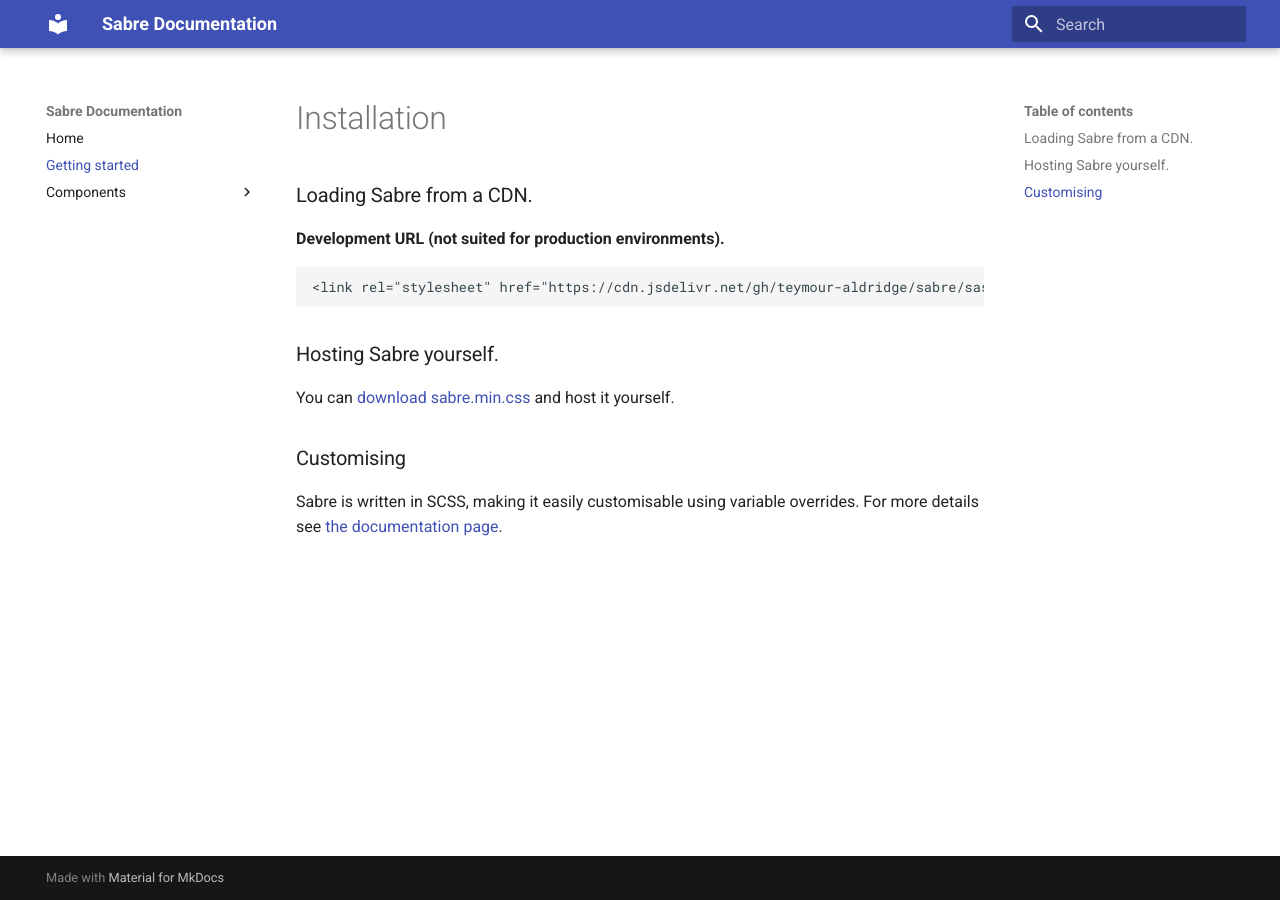
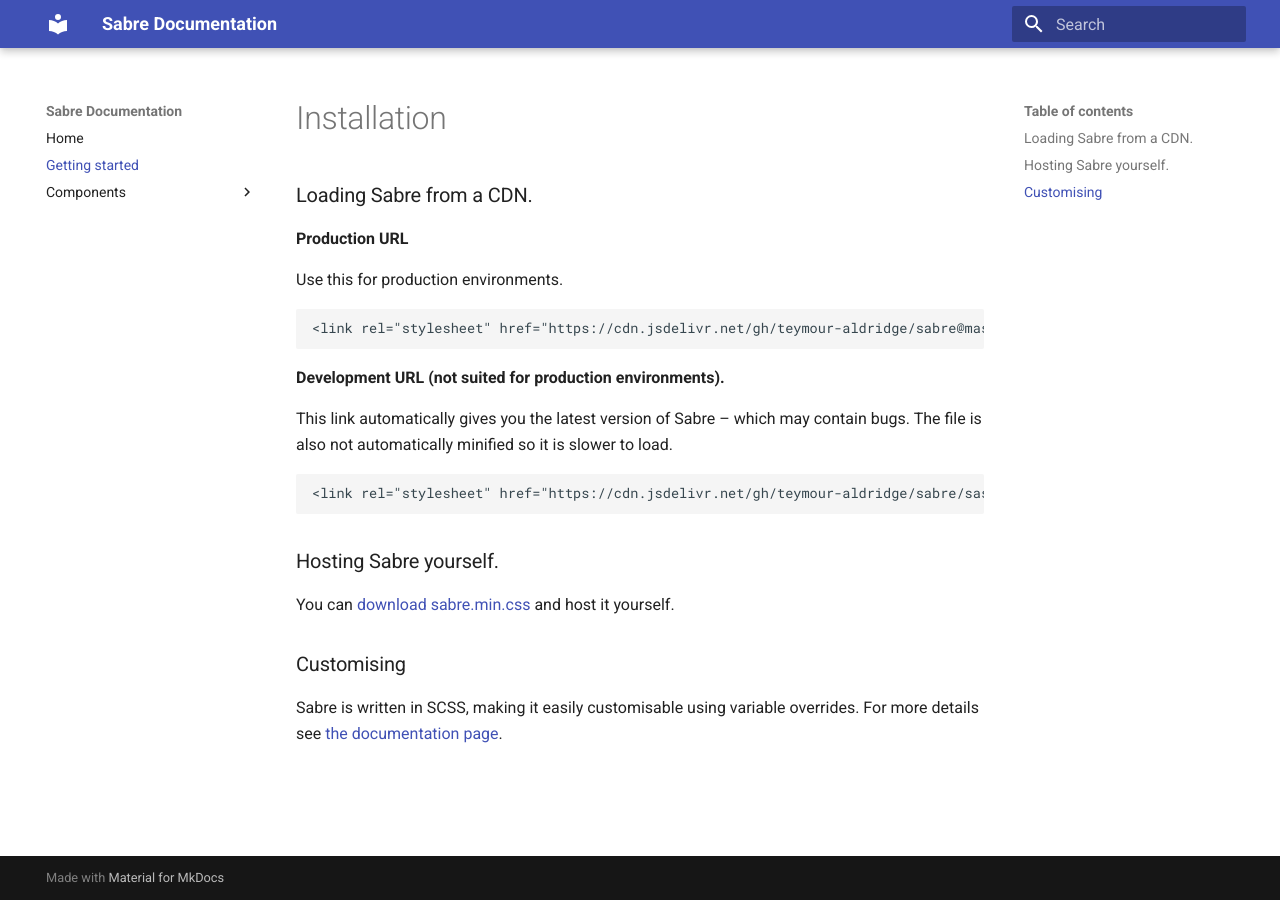
Before and after one commit to teymour-aldridge/sabre-docs, an MkDocs documentation site: the page built from docs/getting-started/installation.md, in a window 1280 px wide. Built offline with MkDocs 1.6.1 and Material for MkDocs 9.7.7, drawn with Linux system fonts in a browser that asks for light colours.

Commit message:
Updated CDN urls.

````diff
--- a/docs/getting-started/installation.md
+++ b/docs/getting-started/installation.md
@@ -1,8 +1,17 @@
 # Installation
 ### Loading Sabre from a CDN.
+**Production URL**
+
+Use this for production environments.
+```html
+<link rel="stylesheet" href="https://cdn.jsdelivr.net/gh/teymour-aldridge/sabre@master/sass/styles.min.css">
+```
 **Development URL (not suited for production environments).**
+
+This link automatically gives you the latest version of Sabre – which may contain bugs.
+The file is also not automatically minified so it is slower to load.
 ```html
-<link rel="stylesheet" href="https://cdn.jsdelivr.net/gh/teymour-aldridge/sabre/sass/styles.min.css">
+<link rel="stylesheet" href="https://cdn.jsdelivr.net/gh/teymour-aldridge/sabre/sass/styles.css">
 ```
 ### Hosting Sabre yourself.
 You can <a href="https://cdn.jsdelivr.net/gh/teymour-aldridge/sabre/sass/styles.min.css">download sabre.min.css</a> and host it yourself.
````
